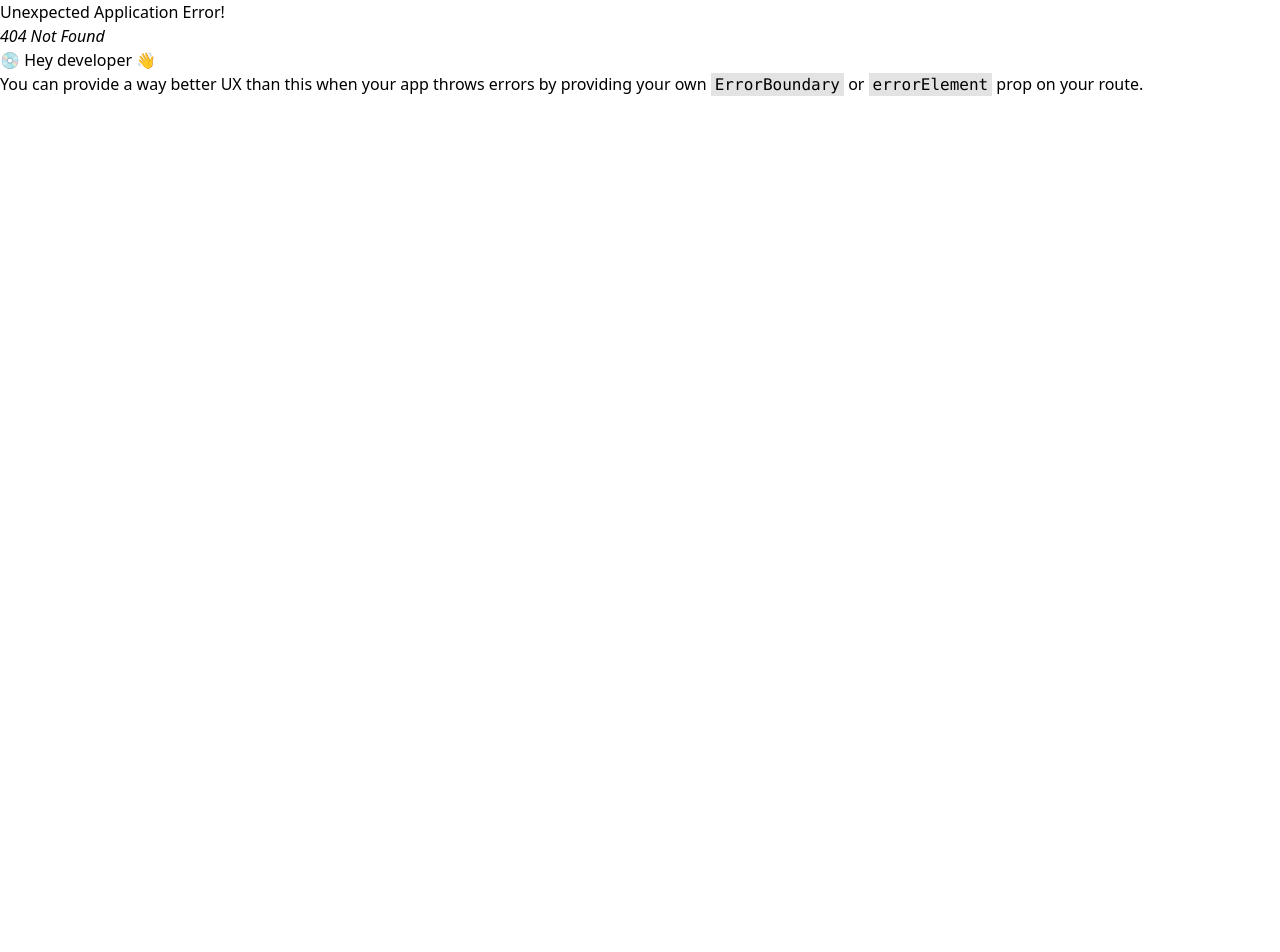
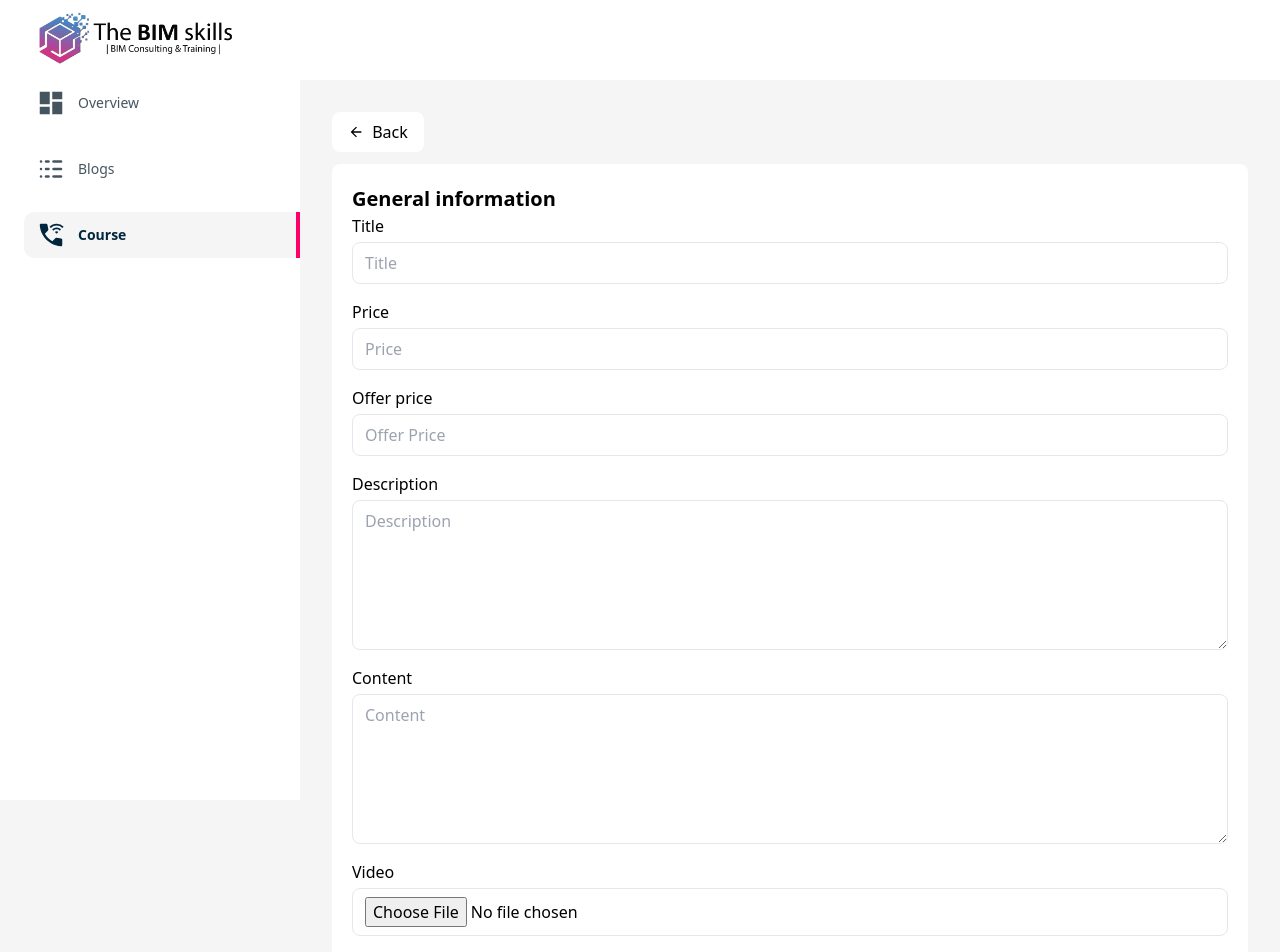
Before and after one commit to ghosh02/BIM_admin, a React (Vite) app: page /courseManagement/createCourse in a window 1280 px wide. Before the commit this address had no page. Shown: the top 952 px of the page. Before the commit the page ends 800 px from the top, so only its background shows below. Built offline with nearby package versions, Linux system fonts and the light colour scheme.

Commit message:
refactor: course frontend changed

```diff
--- a/src/components/Sidebar.jsx
+++ b/src/components/Sidebar.jsx
@@ -3,10 +3,12 @@ import { NavLink } from "react-router-dom";
 import { MdDashboard } from "react-icons/md";
 import { FiUsers } from "react-icons/fi";
 import { MdWifiCalling3 } from "react-icons/md";
+import { TbLogs } from "react-icons/tb";
 import { MdOutlineSettings } from "react-icons/md";
 const sidebarData = [
   { navigate: "/overview", name: "Overview", icon: <MdDashboard size={30} /> },
-  { navigate: "/blog", name: "Blogs", icon: <FiUsers size={30} /> },
+  { navigate: "/blog", name: "Blogs", icon: <TbLogs size={30} /> },
+  // { navigate: "/user", name: "Users", icon: <FiUsers size={30} /> },
   {
     navigate: "/courseManagement",
     name: "Course ",
@@ -21,7 +23,7 @@ const sidebarData = [
 
 function Sidebar() {
   return (
-    <div className="w-[200px] bg-[#fff] min-h-[calc(100vh-80px)] sticky top-[80px]">
+    <div className="w-[300px] bg-[#fff] min-h-[calc(100vh-80px)] sticky top-[80px]">
       <div className="flex h-full max-h-screen flex-col gap-2 sticky top-0 ">
         <div className=" overflow-auto pl-2 sticky top-[90px]">
           <nav className="grid gap-[20px] items-start pl-4  text-sm font-medium">
--- /dev/null
+++ b/src/course/CreateCourse.jsx
@@ -0,0 +1,167 @@
+import { Button } from "@/components/ui/button";
+
+import React, { useState } from "react";
+
+import { CiLock } from "react-icons/ci";
+import { IoMdArrowBack } from "react-icons/io";
+import { Link } from "react-router-dom";
+
+import PhoneInput from "react-phone-input-2";
+import "react-phone-input-2/lib/style.css";
+
+function CreateCourse() {
+
+    const [form, setForm] = useState({
+        id: null,
+        title: "",
+        description: "",
+        content: "",
+        price: "",
+        offerPrice: "",
+        image: "",
+        video: "",
+      });
+
+      const handleChange = (e) => {
+        const { name, value } = e.target;
+        setForm({ ...form, [name]: value });
+      };
+
+      const handleImageChange = (e) => {
+        const file = e.target.files[0];
+        if (file) {
+          setForm({ ...form, image: URL.createObjectURL(file) });
+        }
+      };
+
+    // const containerStyle = {
+    //     width: "100%",
+    //     height: "49px",
+    //     border: "1px solid #fff",
+    //     borderRadius: "8px",
+    // };
+    // const [show, setShow] = useState(false);
+    const [userData, setUserData] = useState({
+        firstName: "",
+        lastName: "",
+        email: "",
+        phone: "",
+        password: "",
+    });
+    const handleSubmit = (e) => {
+        e.preventDefault();
+        console.log(userData);
+        alert("submitted");
+    };
+
+    return (
+        <div className="flex-1 mx-[32px] mt-[32px]">
+            <Link to="/courseManagement">
+                <div className="w-[92px] h-[40px] flex justify-center items-center bg-[#fff] my-3 gap-2 rounded-[8px]">
+                    <IoMdArrowBack />
+                    <p>Back</p>
+                </div>
+            </Link>
+            <div className=" p-[20px] bg-[#fff] rounded-[8px] mb-10">
+                <h1 className="font-[600] text-[20px]">General information</h1>
+                <form onSubmit={handleSubmit} >
+                    <div className=" flex flex-col gap-4">
+                        <div className=" flex flex-col gap-1">
+                            <label htmlFor="title">Title</label>
+                            <input
+                                type="text"
+                                name="title"
+                                placeholder="Title"
+                                value={form.title}
+                                onChange={handleChange}
+                                required
+                                className="w-full px-3 py-2 border rounded-[8px] outline-none"
+                            />
+                        </div>
+
+                        <div className=" flex flex-col gap-1">
+                            <label htmlFor="title">Price</label>
+                            <input
+                                type="number"
+                                name="price"
+                                placeholder="Price"
+                                value={form.price}
+                                onChange={handleChange}
+                                required
+                                className="w-full px-3 py-2 border rounded-[8px] outline-none"
+                            />
+                        </div>
+
+                        <div className=" flex flex-col gap-1">
+                            <label htmlFor="title">Offer price</label>
+                            <input
+                                type="number"
+                                name="offerPrice"
+                                placeholder="Offer Price"
+                                value={form.offerPrice}
+                                onChange={handleChange}
+                                required
+                                className="w-full px-3 py-2 border rounded-[8px] outline-none"
+                            />
+                        </div>
+                        <div className=" flex flex-col gap-1">
+                            <label htmlFor="title">Description</label>
+                            <textarea
+                                name="description"
+                                placeholder="Description"
+                                value={form.description}
+                                onChange={handleChange}
+                                required
+                                className="w-full h-[150px] px-3 py-2 border rounded-[8px] outline-none"
+                            />
+                        </div>
+                        <div className=" flex flex-col gap-1">
+                            <label htmlFor="title">Content</label>
+                            <textarea
+                                name="content"
+                                placeholder="Content"
+                                value={form.content}
+                                onChange={handleChange}
+                                required
+                                className="w-full h-[150px] px-3 py-2 border rounded-[8px] outline-none"
+                            />
+                        </div>
+                        <div className=" flex flex-col gap-1">
+                            <label htmlFor="title">Video</label>
+                            <input
+                                type="file"
+                                name="video"
+                                onChange={handleImageChange}
+                                className="w-full px-3 py-2 border rounded-[8px] outline-none"
+                            />
+                        </div>
+                        <div className=" flex flex-col gap-1">
+                            <label htmlFor="title">Thumbnail Image</label>
+                            <input
+                                type="file"
+                                name="image"
+                                onChange={handleImageChange}
+                                className="w-full px-3 py-2 border rounded-[8px] outline-none"
+                            />
+                        </div>
+                        {form.image && (
+                            <img
+                                src={form.image}
+                                alt="Course"
+                                className="mt-2 w-32 h-32 object-cover"
+                            />
+                        )}
+                    </div>
+                    <button
+                        type="submit"
+                        className="bg-pink text-white px-6 py-4 rounded-[8px] my-[12px] "
+                    >
+                        {form.id ? "Update Course" : "Add Course"}
+                    </button>
+                </form>
+            </div>
+        </div>
+    );
+}
+
+export default CreateCourse;
--- a/src/main.jsx
+++ b/src/main.jsx
@@ -21,6 +21,7 @@ import CreateAdmin from "./settings/CreateAdmin.jsx";
 import User from "./pages/User.jsx";
 import CreateUser from "./user/CreateUser.jsx";
 import Blogs from "./pages/Blogs.jsx";
+import CreateCourse from "./course/CreateCourse.jsx";
 
 const router = createBrowserRouter(
   createRoutesFromElements(
@@ -29,9 +30,10 @@ const router = createBrowserRouter(
       <Route path="/forgotPassword" element={<ForgotPassword />} />
       <Route path="/passwordLink" element={<PasswordLink />} />
       <Route path="/overview" element={<Overview />} />
-      {/* <Route path="/user" element={<User />} /> */}
+      <Route path="/user" element={<User />} />
       <Route path="/blog" element={<Blogs />} />
       <Route path="/user/createUser" element={<CreateUser />} />
+      <Route path="/courseManagement/createCourse" element={<CreateCourse />} />
       <Route path="/courseManagement" element={<CourseManagement />} />
       <Route path="/settings" element={<Settings />} />
       <Route path="/settings/changePassword" element={<ChangePassword />} />
--- a/src/pages/CourseManagement.jsx
+++ b/src/pages/CourseManagement.jsx
@@ -1,5 +1,7 @@
 import React, { useState } from "react";
 import images from "../assets/course.png";
+import { Link } from "react-router-dom";
+import { FaPlus } from "react-icons/fa6";
 const CourseManagement = () => {
   const [courses, setCourses] = useState([
     {
@@ -117,11 +119,23 @@ const CourseManagement = () => {
 
   return (
     <div className="flex-1 p-[32px]   ">
-      <h1 className="text-[24px] text-darkgray font-[700] pl-[10px] pb-[24px]">
-        Course Managenent
-      </h1>
+      <div className="flex justify-between items-center mb-[24px]">
+        <h1 className="text-[24px] text-darkgray font-[700] pl-[10px] pb-[24px]">
+          Course Managenent
+        </h1>
 
-      <form onSubmit={handleSubmit}>
+        <Link to="createCourse">
+          <button className=" flex gap-3 items-center justify-center text-[#fff] text-[16px] font-[600] bg-pink px-[10px] py-[8px] rounded-[4px]">
+            <span>
+              <FaPlus size={14} />
+            </span>
+            Create Course
+          </button>
+        </Link>
+      </div>
+
+
+      {/* <form onSubmit={handleSubmit}>
         <div className=" flex flex-col gap-4">
           <div className=" flex flex-col gap-1">
             <label htmlFor="title">Title</label>
@@ -206,7 +220,7 @@ const CourseManagement = () => {
         >
           {form.id ? "Update Course" : "Add Course"}
         </button>
-      </form>
+      </form> */}
       <ul className="grid grid-cols-4 gap-5 py-4">
         {courses.map((course) => (
           <li
--- a/src/pages/Overview.jsx
+++ b/src/pages/Overview.jsx
@@ -148,7 +148,7 @@ const Overview = () => {
       {/* Top user list */}
       <div className="bg-[#fff] mt-[16px] rounded-[8px]">
         <div className="flex items-center justify-between px-[25px] py-[16px]">
-          <p>Top Users</p>
+          <p>Top Students</p>
           <Link to="/user" className="flex items-center justify-center gap-1 ">
             <p className="text-[#3E79F7] text-[14px]">See all Users</p>
             <FaArrowRightLong color="#3E79F7" size={12} />
--- a/src/pages/User.jsx
+++ b/src/pages/User.jsx
@@ -100,7 +100,7 @@ export default function User() {
   return (
     <div className="flex-1 h-screen mx-[32px] mt-[32px] ">
       <div className="flex justify-between items-center mb-[24px]">
-        <div className="">
+        <div>
           <h1 className="text-[#00263E] text-[24px] font-[700]">Users</h1>
           <p className="text-[#72849A]">Yano's user database</p>
         </div>
```
